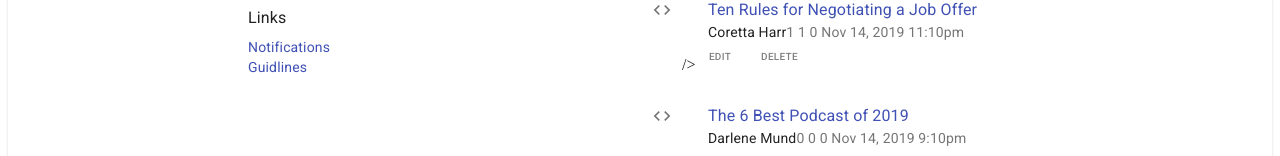
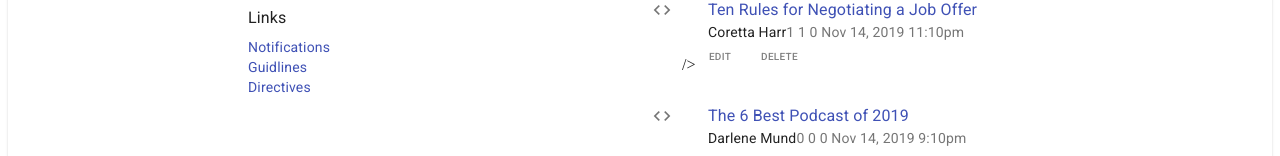
Before and after one commit to pdariusv/howdy-group-project, a React (Create React App) app: page / in a window 1280 px wide. Shown: the part 472-628 px from the top of the page. Built offline with nearby package versions, Linux system fonts and the light colour scheme.

Commit message:
Add simple link called Directives to link module

```diff
--- a/src/components/Forum/Links.js
+++ b/src/components/Forum/Links.js
@@ -67,6 +67,11 @@ export default function Links() {
       <Link variant="body2" href="#" onClick={preventDefault}>
         Guidlines
       </Link>
+      <div>
+      <Link variant="body2" href="#" onClick={preventDefault}>
+        Directives
+      </Link>
+      </div>
     </MyBox>
   );
 }
```
